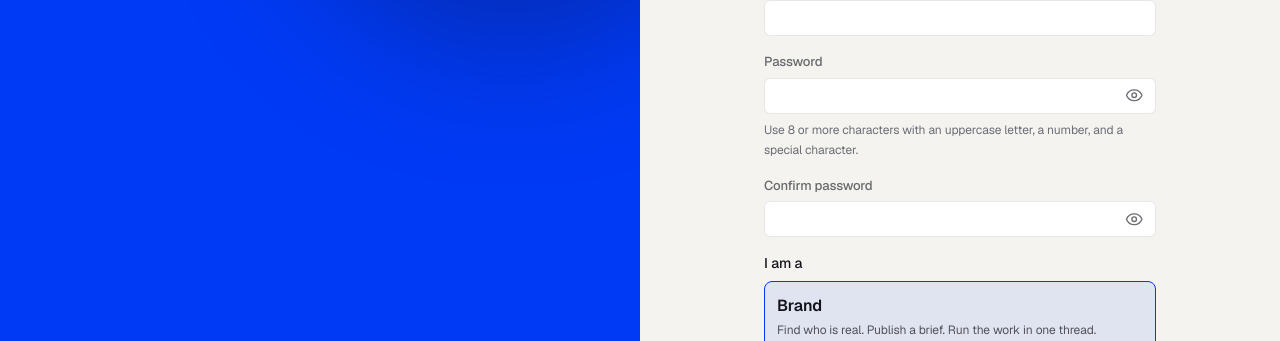
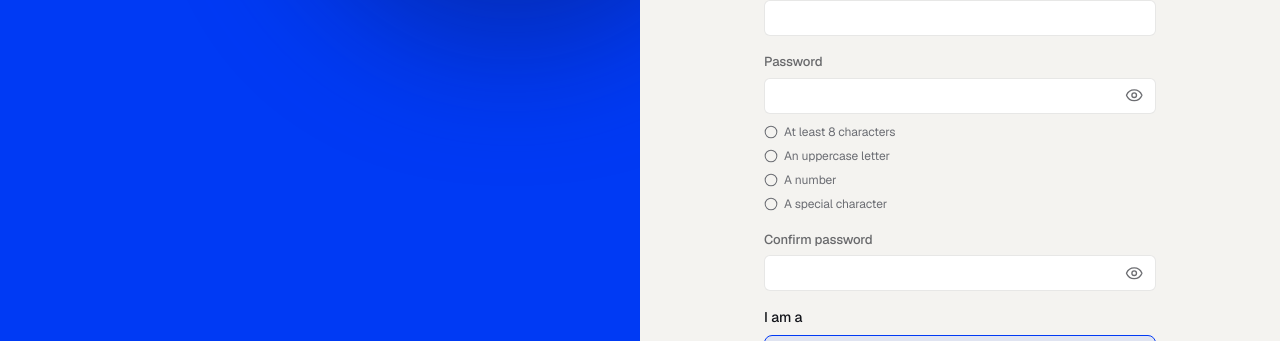
Before and after one commit to teamneukleos/woosh-frontend, a Next.js app: page /register in a window 1280 px wide. Shown: the part 289-630 px from the top of the page. Built offline with nearby package versions, Linux system fonts and the light colour scheme; no server answers.

Commit message:
add chnag

```diff
--- a/src/components/auth/password-input.tsx
+++ b/src/components/auth/password-input.tsx
@@ -1,28 +1,39 @@
 "use client";
 
 import { useState } from "react";
-import { Eye, EyeOff } from "lucide-react";
+import { Check, Circle, Eye, EyeOff } from "lucide-react";
 import { Input } from "@/components/ui/field";
 import { Icon } from "@/components/ui/icon";
 import { cn } from "@/lib/cn";
-import { PASSWORD_HINT, PASSWORD_PATTERN_HTML } from "@/lib/password";
+import {
+  PASSWORD_HINT,
+  PASSWORD_PATTERN_HTML,
+  passwordRuleStatus,
+} from "@/lib/password";
 
 type PasswordInputProps = Omit<
   React.InputHTMLAttributes<HTMLInputElement>,
   "type"
 > & {
   enforceComplexity?: boolean;
+  showRequirements?: boolean;
 };
 
 export function PasswordInput({
   className,
   enforceComplexity = false,
+  showRequirements = false,
   title,
+  onInput,
   ...props
 }: PasswordInputProps) {
   const [visible, setVisible] = useState(false);
+  const [value, setValue] = useState(
+    typeof props.defaultValue === "string" ? props.defaultValue : "",
+  );
 
   return (
+    <div className="flex min-w-0 flex-col gap-2">
       <div className="relative">
         <Input
           {...props}
@@ -31,9 +42,11 @@ export function PasswordInput({
           minLength={props.minLength ?? 8}
           maxLength={props.maxLength ?? 128}
           pattern={enforceComplexity ? PASSWORD_PATTERN_HTML : props.pattern}
-        title={
-          title ?? (enforceComplexity ? PASSWORD_HINT : undefined)
-        }
+          title={title ?? (enforceComplexity ? PASSWORD_HINT : undefined)}
+          onInput={(event) => {
+            setValue(event.currentTarget.value);
+            onInput?.(event);
+          }}
         />
         <button
           type="button"
@@ -45,5 +58,39 @@ export function PasswordInput({
           <Icon icon={visible ? EyeOff : Eye} />
         </button>
       </div>
+      {showRequirements ? <PasswordRequirements value={value} /> : null}
+    </div>
   );
 }
+
+function PasswordRequirements({ value }: { value: string }) {
+  const rules = passwordRuleStatus(value);
+
+  return (
+    <ul className="grid gap-1" aria-live="polite">
+      {rules.map((rule) => (
+        <li
+          key={rule.id}
+          className={cn(
+            "flex items-center gap-1.5 text-xs leading-5",
+            rule.met
+              ? "text-[var(--success)]"
+              : "text-[var(--text-muted)]",
+          )}
+        >
+          <Icon
+            icon={rule.met ? Check : Circle}
+            className="size-3.5"
+            strokeWidth={rule.met ? 2.5 : 1.75}
+          />
+          <span>
+            {rule.label}
+            <span className="sr-only">
+              {rule.met ? " met" : " not met yet"}
+            </span>
+          </span>
+        </li>
+      ))}
+    </ul>
+  );
+}
--- a/src/components/auth/register-form.tsx
+++ b/src/components/auth/register-form.tsx
@@ -12,7 +12,6 @@ import { SocialAuthButtons } from "@/components/auth/social-auth-buttons";
 import { Input, Label } from "@/components/ui/field";
 import { PasswordInput } from "@/components/auth/password-input";
 import { cn } from "@/lib/cn";
-import { PASSWORD_HINT } from "@/lib/password";
 
 const initial: RegisterState = { ok: false };
 
@@ -101,6 +100,7 @@ export function RegisterForm({
           required
           autoComplete="new-password"
           enforceComplexity
+          showRequirements
           onInput={(event) => {
             const form = event.currentTarget.form;
             const confirm = form?.elements.namedItem("confirmPassword");
@@ -113,9 +113,6 @@ export function RegisterForm({
             }
           }}
         />
-        <p className="text-xs leading-5 text-[var(--text-muted)]">
-          {PASSWORD_HINT}
-        </p>
       </div>
       <div className="flex min-w-0 flex-col gap-1.5">
         <Label htmlFor="register-password-confirm">Confirm password</Label>
--- a/src/lib/password.ts
+++ b/src/lib/password.ts
@@ -8,6 +8,25 @@ export const PASSWORD_PATTERN =
 export const PASSWORD_PATTERN_HTML =
   "(?=.*[A-Z])(?=.*\\d)(?=.*[^A-Za-z0-9]).{8,128}";
 
+export const PASSWORD_RULES = [
+  { id: "length", label: "At least 8 characters", test: (value: string) => value.length >= 8 },
+  { id: "upper", label: "An uppercase letter", test: (value: string) => /[A-Z]/.test(value) },
+  { id: "digit", label: "A number", test: (value: string) => /\d/.test(value) },
+  {
+    id: "special",
+    label: "A special character",
+    test: (value: string) => /[^A-Za-z0-9]/.test(value),
+  },
+] as const;
+
+export function passwordRuleStatus(value: string) {
+  return PASSWORD_RULES.map((rule) => ({
+    id: rule.id,
+    label: rule.label,
+    met: rule.test(value),
+  }));
+}
+
 export function isStrongPassword(value: string) {
   return PASSWORD_PATTERN.test(value);
 }
```
Also changed, not shown: 1 other file (tests, documents, lock files or other folders). Lines whose indentation alone changed are shown as unchanged.
